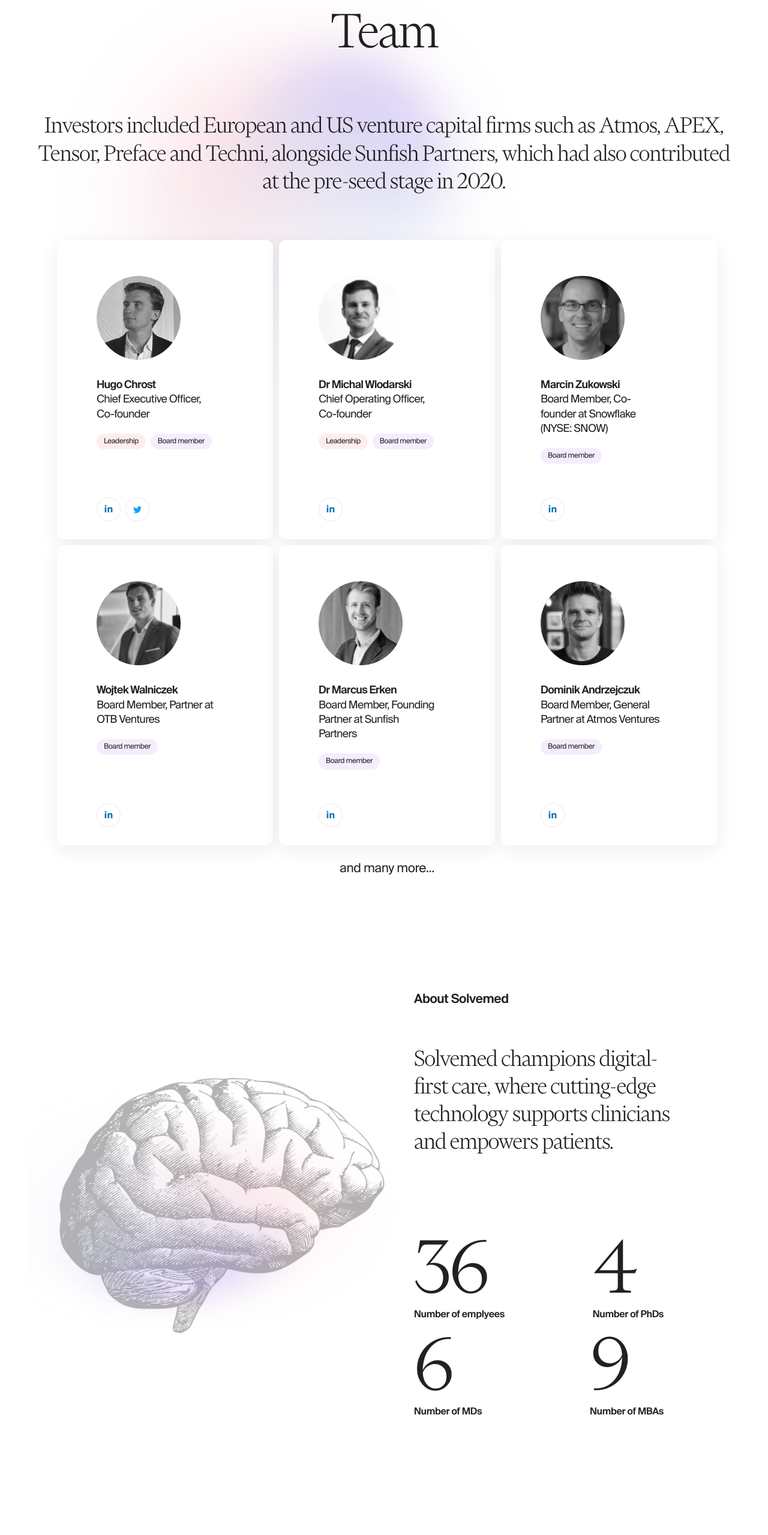
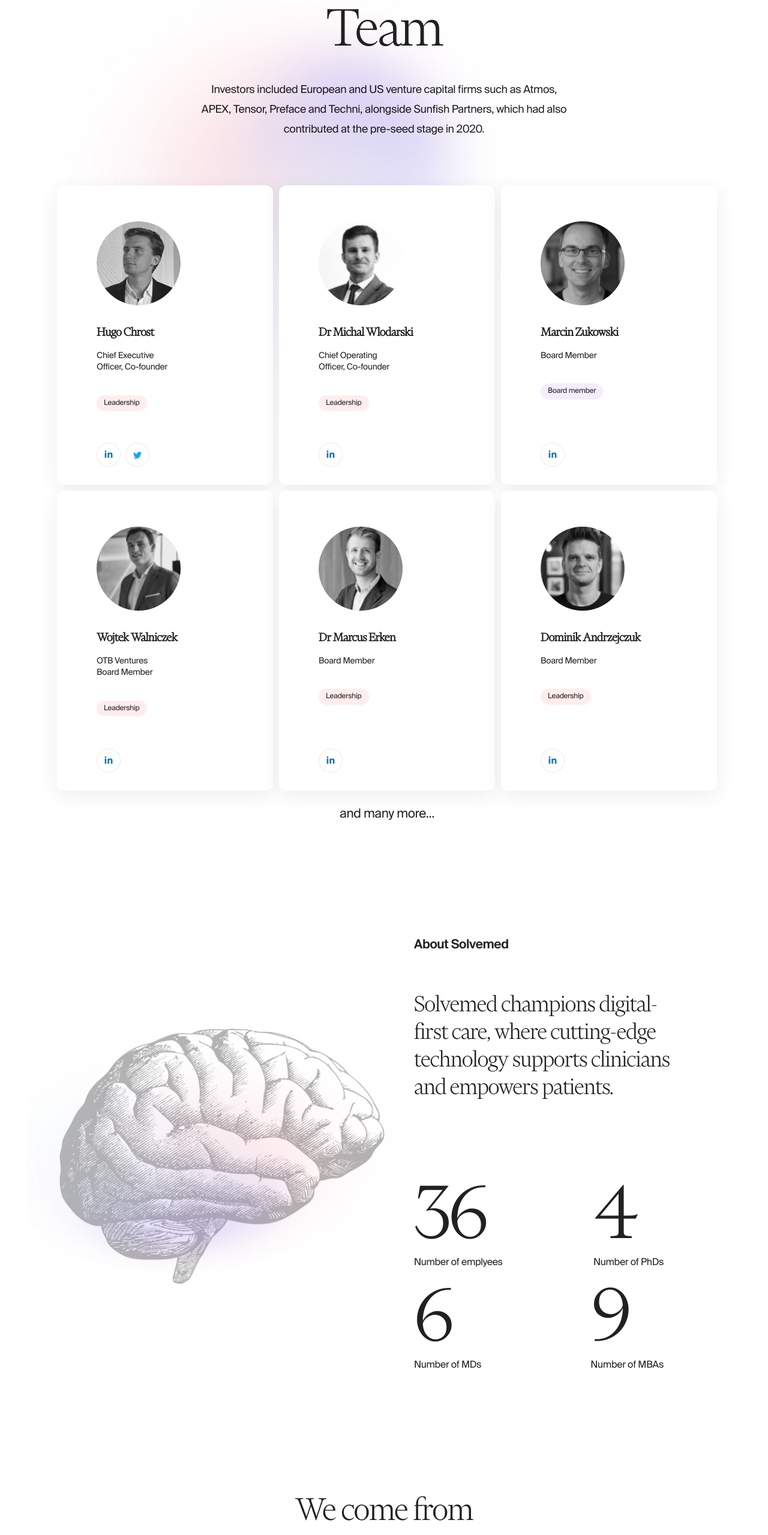
Before and after one commit to EniuK/solvemedTest, a Next.js app: page /team in a window 1280 px wide. Shown: the part 220-2779 px from the top of the page at 60% size. Built offline with nearby package versions, Linux system fonts and the light colour scheme.

Commit message:
add fonts and styles to footer

```diff
--- a/src/components/JoinNewsletter/JoinNewsletter.tsx
+++ b/src/components/JoinNewsletter/JoinNewsletter.tsx
@@ -9,10 +9,6 @@ const NewsLetter = ({ status, message, onValidated }: any) => {
   const [errorMessage, setErrorMessage] = useState(false);
 
   const handleSubmit = async () => {
-    console.log(status);
-    console.log(email);
-    console.log(message);
-
     email &&
       email.indexOf("@") > -1 &&
       (await onValidated({
@@ -50,10 +46,18 @@ const NewsLetter = ({ status, message, onValidated }: any) => {
       pl={4}
       alignItems={"center"}
     >
-      <Box width={"100%"}>
+      <Box width={"100%"} pt={3} display={"flex"} flexGrow={1}>
         <Typography fontFamily={"FinancierDisplay"}>Join Our Newsletter</Typography>
       </Box>
-      <Box mt={5} display={"flex"} width={"100%"} justifyContent={"flex-start"} alignItems={"flex-start"} flexDirection={"row"}>
+      <Box
+        ml={isSmallViewport ? 0 : -4}
+        height={isSmallViewport ? "auto" : "45%"}
+        display={"flex"}
+        width={"100%"}
+        justifyContent={"flex-start"}
+        alignItems={"flex-start"}
+        flexDirection={"row"}
+      >
         {status === "success" ? (
           <Box width={"100%"} ml={-4.5} color={"black"} display={"flex"} justifyContent={"center"} alignItems={"center"}>
             {message}
--- a/src/pages/team.tsx
+++ b/src/pages/team.tsx
@@ -25,10 +25,7 @@ const team: TeamMember[] = [
     name: "Hugo Chrost",
     position: "Chief Executive Officer, Co-founder",
     photo: "/images/HugoChrost.png",
-    roles: [
-      { title: "Leadership", color: "#ffeded" },
-      { title: "Board member", color: "#F4EDFD" },
-    ],
+    roles: [{ title: "Leadership", color: "#ffeded" }],
     linkedinUrl: "https://www.linkedin.com/in/chrosthugo/",
     twitterUrl: "https://twitter.com/chrost_hugo",
     bio: {
@@ -45,10 +42,7 @@ const team: TeamMember[] = [
     name: "Dr Michal Wlodarski",
     position: "Chief Operating Officer, Co-founder",
     photo: "/images/MichaeWlodarski.png",
-    roles: [
-      { title: "Leadership", color: "#ffeded" },
-      { title: "Board member", color: "#F4EDFD" },
-    ],
+    roles: [{ title: "Leadership", color: "#ffeded" }],
     linkedinUrl: "https://www.linkedin.com/in/mwlodarski/",
     twitterUrl: null,
     bio: {
@@ -70,7 +64,7 @@ const team: TeamMember[] = [
   },
   {
     name: "Marcin Zukowski",
-    position: "Board Member, Co-founder at Snowflake (NYSE: SNOW)",
+    position: "Board Member",
     photo: "/images/MarcinZukowski.png",
     roles: [{ title: "Board member", color: "#F4EDFD" }],
     linkedinUrl: "https://www.linkedin.com/in/marcinzukowski/",
@@ -78,25 +72,25 @@ const team: TeamMember[] = [
   },
   {
     name: "Wojtek Walniczek",
-    position: "Board Member, Partner at OTB Ventures",
+    position: "OTB Ventures Board Member",
     photo: "/images/WojtekWalniczek.png",
-    roles: [{ title: "Board member", color: "#F4EDFD" }],
+    roles: [{ title: "Leadership", color: "#ffeded" }],
     linkedinUrl: "https://www.linkedin.com/in/wojtekwalniczek/",
     twitterUrl: null,
   },
   {
     name: "Dr Marcus Erken",
-    position: "Board Member, Founding Partner at Sunfish Partners",
+    position: "Board Member",
     photo: "/images/DrMarcusErken.png",
-    roles: [{ title: "Board member", color: "#F4EDFD" }],
+    roles: [{ title: "Leadership", color: "#ffeded" }],
     linkedinUrl: "https://www.linkedin.com/in/erken/",
     twitterUrl: null,
   },
   {
     name: "Dominik Andrzejczuk",
-    position: "Board Member, General Partner at Atmos Ventures",
+    position: "Board Member",
     photo: "/images/DominikAndrzejczuk.png",
-    roles: [{ title: "Board member", color: "#F4EDFD" }],
+    roles: [{ title: "Leadership", color: "#ffeded" }],
     linkedinUrl: "https://www.linkedin.com/in/dominikand/",
     twitterUrl: null,
   },
@@ -163,18 +157,20 @@ const Team: NextPage = () => {
         <Image style={{ borderRadius: 70 }} src={member.photo} layout="fill" alt={member.name} />
       </Box>
 
-      <Typography variant="body2Wide" fontWeight="600" mt="30px">
+      <Typography fontFamily={"FinancierDisplay"} lineHeight={"130%"} fontSize={"22px"} fontWeight="600" mt="30px">
         {member.name}
       </Typography>
 
-      <Typography variant="body2Wide" mb="20px" maxWidth="200px">
+      <Typography fontFamily={"SuisseIntl"} pt={2} lineHeight={"140%"} fontSize={"14px"} mb="20px" maxWidth="200px" pr={10}>
         {member.position}
       </Typography>
 
-      <Box display="flex" flexDirection="row">
+      <Box display="flex" pt={2} flexDirection="row">
         {member.roles.map((role, idx) => (
           <Box key={`${role.title}_${idx}`} style={{ backgroundColor: role.color, padding: "5px 12px 5px 12px", width: "fit-content", borderRadius: "1000px" }} mr={1}>
-            <Typography variant="body6">{role.title}</Typography>
+            <Typography fontFamily={"SuisseIntl"} fontSize={"12px"} lineHeight={"136%"}>
+              {role.title}
+            </Typography>
           </Box>
         ))}
       </Box>
@@ -222,8 +218,10 @@ const Team: NextPage = () => {
           <Box>
             <Typography
               component={motion.p}
-              variant="h3"
-              mb={10}
+              fontFamily={"FinancierDisplay"}
+              fontSize={isMobileView ? "62px" : "100px"}
+              lineHeight={"96px"}
+              mb={5}
               textAlign="center"
               variants={{ initial: { opacity: 0, y: 100 }, animate: { opacity: 1, y: 0 } }}
               transition={{ duration: 0.7, ease: "easeOut" }}
@@ -233,14 +231,16 @@ const Team: NextPage = () => {
 
             <Typography
               component={motion.p}
-              variant="subtitle1"
+              fontFamily={"SuisseIntl"}
+              fontSize={"18px"}
+              fontWeight={300}
               mb={8.25}
               textAlign="center"
               variants={{ initial: { opacity: 0, y: 50 }, animate: { opacity: 1, y: 0 } }}
               transition={{ duration: 0.7, ease: "easeOut" }}
             >
-              Investors included European and US venture capital firms such as Atmos, APEX, Tensor, Preface and Techni, alongside Sunfish Partners, which had also contributed at
-              the pre-seed stage in 2020.
+              Investors included European and US venture capital firms such as Atmos, <br /> APEX, Tensor, Preface and Techni, alongside Sunfish Partners, which had also <br />{" "}
+              contributed at the pre-seed stage in 2020.
             </Typography>
           </Box>
           <Grid container rowSpacing={1.25} columnSpacing={1.25} mb="214px" maxWidth="1110px" margin="0 auto">
@@ -279,19 +279,19 @@ const Team: NextPage = () => {
                 <Box display={"flex"} width={"90%"} flexDirection={"column"}>
                   <Box width={"100%"} display={"flex"} justifyContent={"space-between"} alignItems={"center"}>
                     <Box>
-                      <Typography fontSize={{ xs: "100px", sm: "144px" }} lineHeight="138.24px" fontWeight="300">
+                      <Typography fontFamily={"FinancierDisplay"} letterSpacing={"-0.03em"} fontSize={{ xs: "100px", sm: "144px" }} lineHeight="138.24px" fontWeight="300">
                         36
                       </Typography>
-                      <Typography variant="body2" fontSize={{ xs: "16px" }} fontWeight="600">
+                      <Typography fontFamily={"SuisseIntl"} fontSize={{ xs: "16px" }} fontWeight="300">
                         Number of emplyees
                       </Typography>
                     </Box>
 
                     <Box>
-                      <Typography fontSize={{ xs: "100px", sm: "144px" }} lineHeight="138.24px" fontWeight="300">
+                      <Typography fontFamily={"FinancierDisplay"} fontSize={{ xs: "100px", sm: "144px" }} lineHeight="138.24px" fontWeight="300">
                         4
                       </Typography>
-                      <Typography variant="body2" fontSize={{ xs: "16px" }} fontWeight="600">
+                      <Typography fontFamily={"SuisseIntl"} fontSize={{ xs: "16px" }} fontWeight="300">
                         Number of PhDs
                       </Typography>
                     </Box>
@@ -299,19 +299,19 @@ const Team: NextPage = () => {
 
                   <Box width={"100%"} display={"flex"} justifyContent={"space-between"} alignItems={"center"}>
                     <Box>
-                      <Typography fontSize={{ xs: "100px", sm: "144px" }} lineHeight="138.24px" fontWeight="300">
+                      <Typography fontFamily={"FinancierDisplay"} fontSize={{ xs: "100px", sm: "144px" }} lineHeight="138.24px" fontWeight="300">
                         6
                       </Typography>
-                      <Typography variant="body2" fontSize={{ xs: "16px" }} fontWeight="600">
+                      <Typography fontFamily={"SuisseIntl"} fontSize={{ xs: "16px" }} fontWeight="300">
                         Number of MDs
                       </Typography>
                     </Box>
 
                     <Box>
-                      <Typography fontSize={{ xs: "100px", sm: "144px" }} lineHeight="138.24px" fontWeight="300">
+                      <Typography fontFamily={"FinancierDisplay"} fontSize={{ xs: "100px", sm: "144px" }} lineHeight="138.24px" fontWeight="300">
                         9
                       </Typography>
-                      <Typography variant="body2" fontSize={{ xs: "16px" }} fontWeight="600">
+                      <Typography fontFamily={"SuisseIntl"} fontSize={{ xs: "16px" }} fontWeight="300">
                         Number of MBAs
                       </Typography>
                     </Box>
@@ -346,19 +346,19 @@ const Team: NextPage = () => {
                 <Box display={"flex"} width={"80%"} pr={12} flexDirection={"column"} justifyContent={"center"} alignItems={"center"}>
                   <Box width={"100%"} display={"flex"} justifyContent={"space-between"} alignItems={"center"}>
                     <Box>
-                      <Typography fontSize={{ xs: "100px", sm: "144px" }} lineHeight="138.24px" fontWeight="300">
+                      <Typography fontFamily={"FinancierDisplay"} letterSpacing={"-0.03em"} fontSize={{ xs: "100px", sm: "144px" }} lineHeight="138.24px" fontWeight="300">
                         36
                       </Typography>
-                      <Typography variant="body2" fontSize={{ xs: "16px" }} fontWeight="600">
+                      <Typography fontFamily={"SuisseIntl"} fontSize={{ xs: "16px" }} fontWeight="300">
                         Number of emplyees
                       </Typography>
                     </Box>
 
                     <Box>
-                      <Typography fontSize={{ xs: "100px", sm: "144px" }} lineHeight="138.24px" fontWeight="300">
+                      <Typography fontFamily={"FinancierDisplay"} fontSize={{ xs: "100px", sm: "144px" }} lineHeight="138.24px" fontWeight="300">
                         4
                       </Typography>
-                      <Typography variant="body2" fontSize={{ xs: "16px" }} fontWeight="600">
+                      <Typography fontFamily={"SuisseIntl"} fontSize={{ xs: "16px" }} fontWeight="300">
                         Number of PhDs
                       </Typography>
                     </Box>
@@ -366,19 +366,19 @@ const Team: NextPage = () => {
 
                   <Box width={"100%"} display={"flex"} justifyContent={"space-between"} alignItems={"center"}>
                     <Box>
-                      <Typography fontSize={{ xs: "100px", sm: "144px" }} lineHeight="138.24px" fontWeight="300">
+                      <Typography fontFamily={"FinancierDisplay"} fontSize={{ xs: "100px", sm: "144px" }} lineHeight="138.24px" fontWeight="300">
                         6
                       </Typography>
-                      <Typography variant="body2" fontSize={{ xs: "16px" }} fontWeight="600">
+                      <Typography fontFamily={"SuisseIntl"} fontSize={{ xs: "16px" }} fontWeight="300">
                         Number of MDs
                       </Typography>
                     </Box>
 
                     <Box>
-                      <Typography fontSize={{ xs: "100px", sm: "144px" }} lineHeight="138.24px" fontWeight="300">
+                      <Typography fontFamily={"FinancierDisplay"} fontSize={{ xs: "100px", sm: "144px" }} lineHeight="138.24px" fontWeight="300">
                         9
                       </Typography>
-                      <Typography variant="body2" fontSize={{ xs: "16px" }} fontWeight="600">
+                      <Typography fontFamily={"SuisseIntl"} fontSize={{ xs: "16px" }} fontWeight="300">
                         Number of MBAs
                       </Typography>
                     </Box>
@@ -389,11 +389,11 @@ const Team: NextPage = () => {
           )}
         </Box>
 
-        <Typography variant="subtitle3" mb="30px" textAlign="center" mt="190px">
+        <Typography fontFamily={"FinancierDisplay"} fontWeight={300} fontSize={"60px"} lineHeight={"110%"} mb="30px" textAlign="center" mt="190px">
           We come from
         </Typography>
 
-        <Typography variant="body1" mb="60px" width={{ xs: "100%", md: "40%" }} mx="auto" textAlign="center">
+        <Typography fontFamily={"SuisseIntl"} fontSize={"16px"} mb="60px" width={{ xs: "100%", md: "40%" }} mx="auto" textAlign="center">
           Our team members bring wealth of experience from the world’s most innovative institutions and companies.
         </Typography>
 
@@ -408,7 +408,7 @@ const Team: NextPage = () => {
         </Grid>
 
         <Box>
-          <Typography variant="subtitle3" textAlign="center" mb="60px" marginTop={20}>
+          <Typography fontFamily={"SuisseIntl"} fontSize={"18px"} textAlign="center" mb="60px" marginTop={20}>
             Solvemed investors
           </Typography>
 
```
Also changed, not shown: src/pages/index.tsx (+20 -2 lines).
